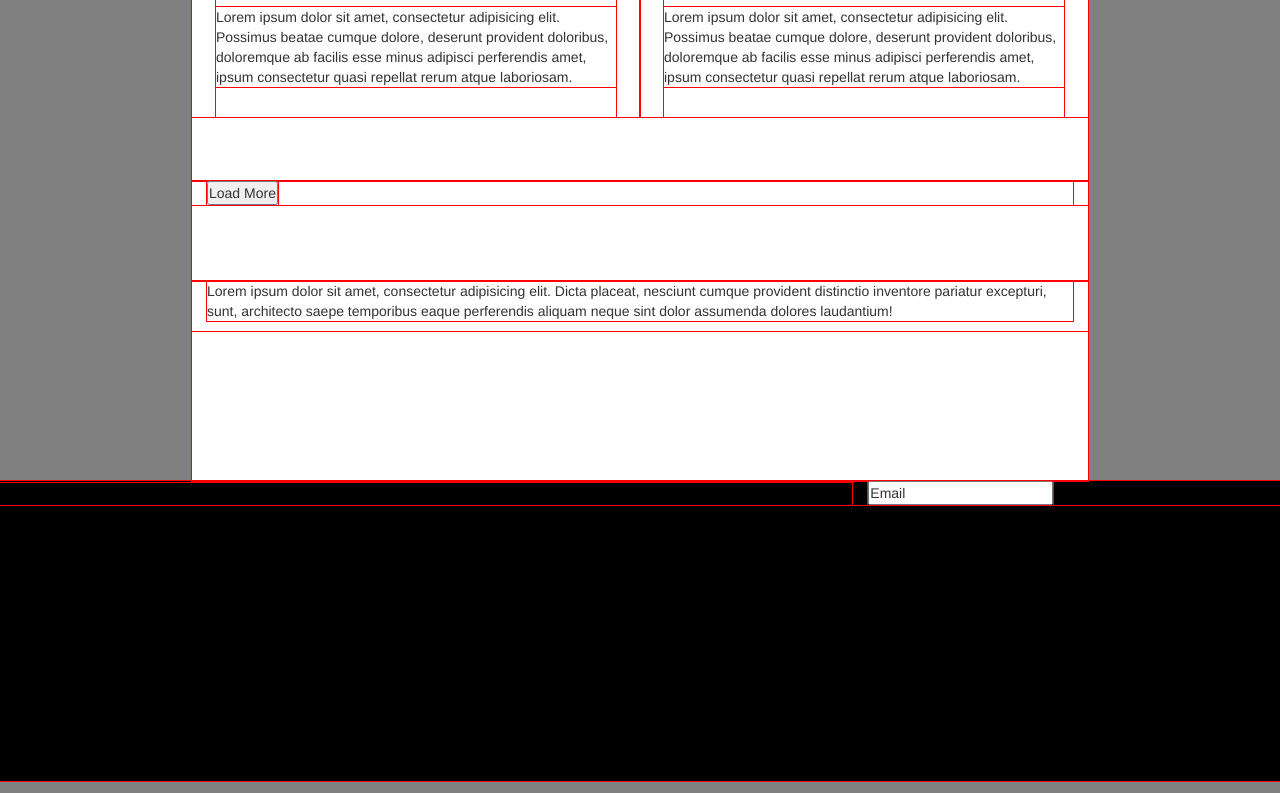
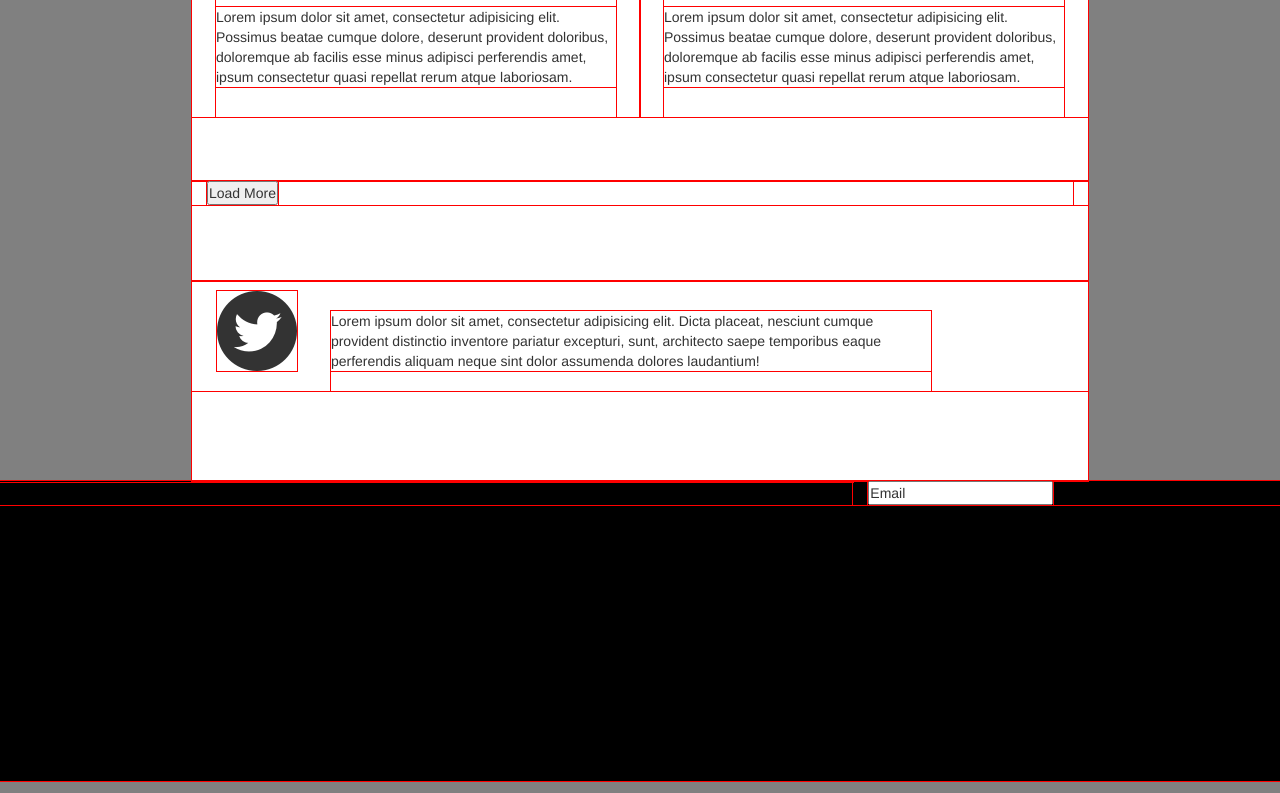
Before and after one commit to victoriahuallpa-26/gentleman, a plain HTML site: page index.html in a window 1280 px wide. Shown: the part 1477-2270 px from the top of the page. Drawn offline with Linux system fonts and the light colour scheme.

Commit message:
arreglando iconoss

```diff
--- a/css/main.css
+++ b/css/main.css
@@ -104,3 +104,19 @@ h1 strong{
 .row{
 	margin:0;
 }
+.logo{
+	width:80px;
+	height:80px;
+	margin:10px;
+}
+.social_twitter_circle{
+	font-size:80px;
+}
+.parrafo{
+	width:600px;
+	height:80px;
+	margin-left:20px;
+}
+.parrafo , .logo{
+	display:inline-block;
+}
--- a/index.html
+++ b/index.html
@@ -112,7 +112,7 @@
         <div class="row">
           <div class="col-md-12">
             <div class="logo">
-
+              <span class="social_twitter_circle"></span>
             </div>
             <div class="parrafo">
               <p>Lorem ipsum dolor sit amet, consectetur adipisicing elit. Dicta placeat, nesciunt cumque provident distinctio inventore pariatur excepturi, sunt, architecto saepe temporibus eaque perferendis aliquam neque sint dolor assumenda dolores laudantium!</p>
```
